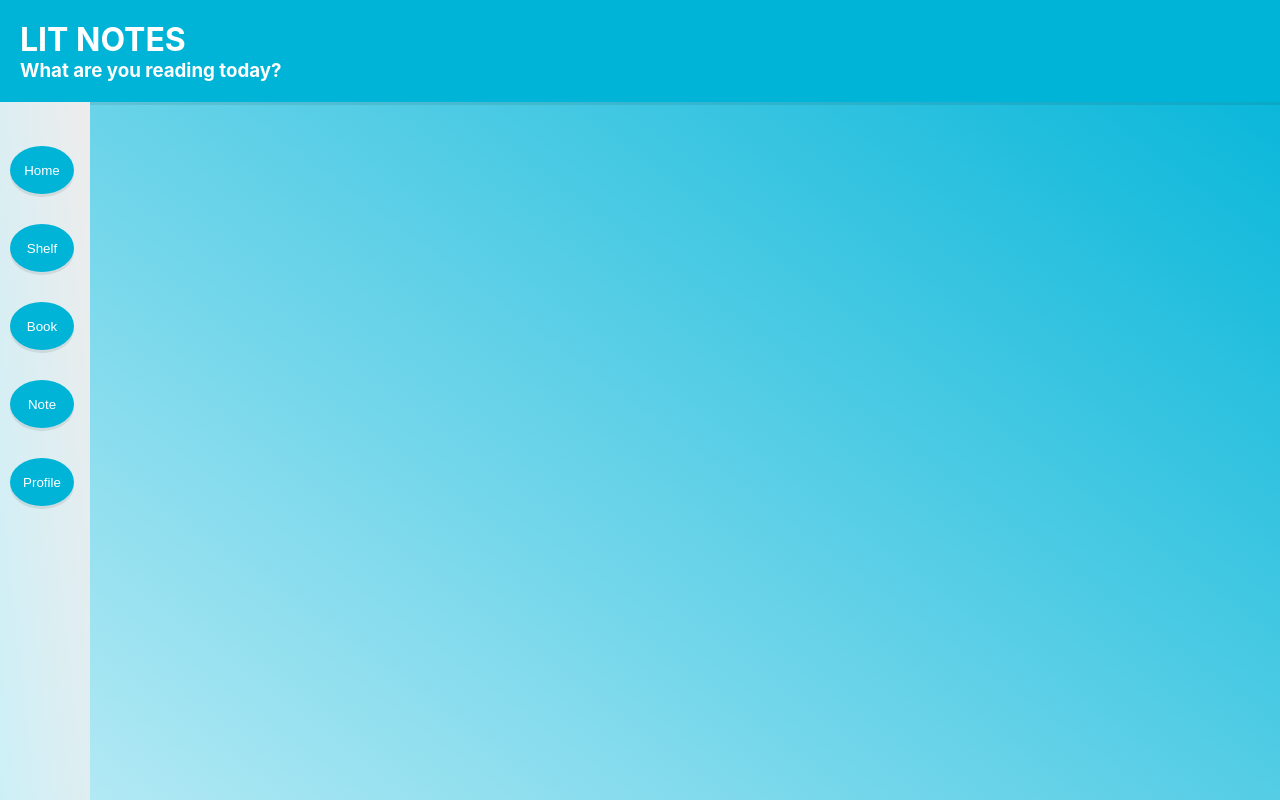
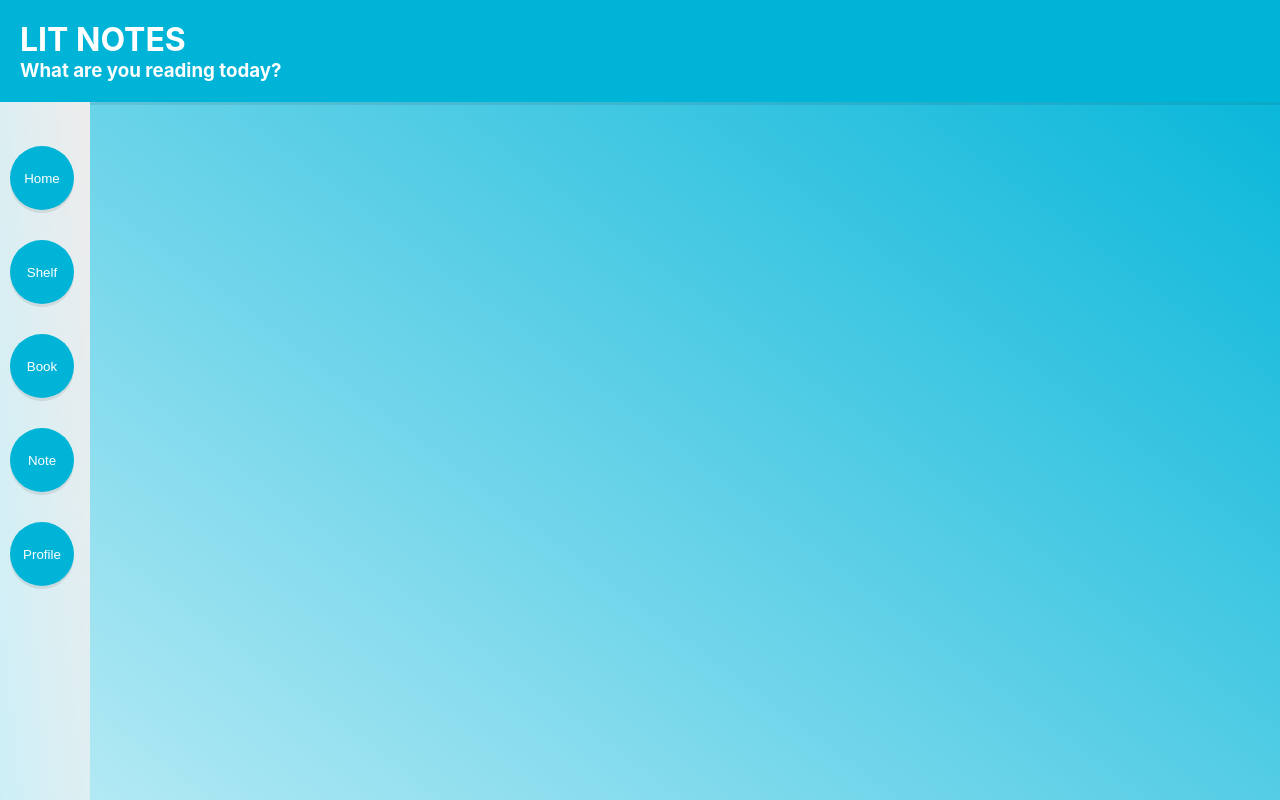
Before and after one commit to ninamatti/lit-notes, a React (Create React App) app: page / in a window 1280 px wide. Shown: the top 800 px of the page. Built offline with nearby package versions, Linux system fonts and the light colour scheme.

Commit message:
Rounded buttons for sidenav

```diff
--- a/src/App.css
+++ b/src/App.css
@@ -59,7 +59,7 @@ header, footer {
   margin: 10px;
   margin-top: 20px;
   width: 4rem;
-  height: 3rem;
+  height: 4rem;
   cursor: pointer;
   background-color:#00B4D8;
   border: none;
```
